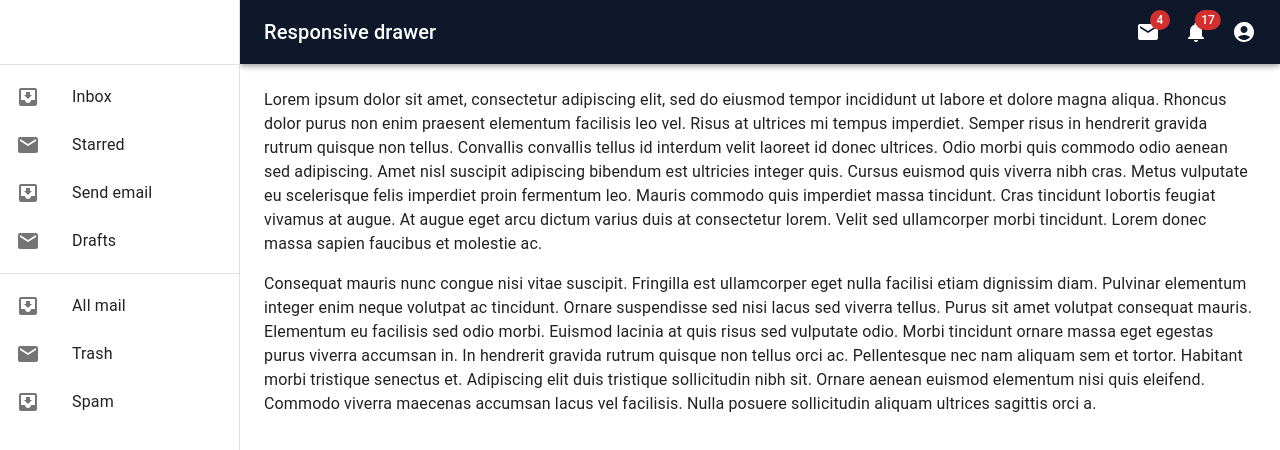
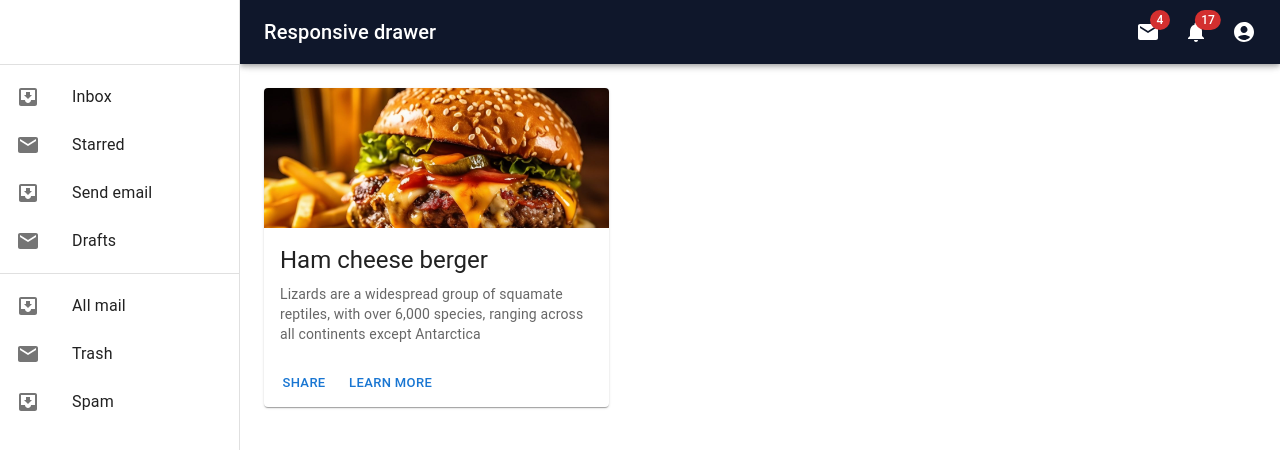
Before and after one commit to HarshanaSenadeera/Loopy_Resturent_New, a React (Create React App) app: page / in a window 1280 px wide. Shown: the top 450 px of the page. Built offline with nearby package versions, Linux system fonts and the light colour scheme.

Commit message:
navigation update

```diff
--- a/package.json
+++ b/package.json
@@ -20,6 +20,7 @@
     "@types/react-dom": "^18.2.25",
     "react": "^18.2.0",
     "react-dom": "^18.2.0",
+    "react-router-dom": "^6.22.3",
     "react-scripts": "5.0.1",
     "styled-components": "^6.1.8",
     "typescript": "^4.9.5",
--- a/src/App.tsx
+++ b/src/App.tsx
@@ -4,13 +4,19 @@ import NavBarTop from "./componenet/navbar/Navbar";
 import ClippedDrawer from "./componenet/navbar/nav";
 import ResponsiveDrawer from "./componenet/navbar/nav";
 import ImgMediaCard from "./componenet/dishes/dishes";
+import {DefaultLayout} from "./Common/Default Layout/DefaultLayout";
+import {BrowserRouter, Route, Routes} from 'react-router-dom';
 
 function App() {
   return (
-   <div>
+      <>
 
-     <ResponsiveDrawer/>
-   </div>
+          <BrowserRouter>
+              <Routes>
+                  <Route path="/*" Component={DefaultLayout} ></Route>
+              </Routes>
+          </BrowserRouter>
+      </>
   );
 }
 
--- /dev/null
+++ b/src/Common/Default Layout/DefaultLayout.tsx
@@ -0,0 +1,11 @@
+import React from "react";
+import {MainContext} from "../MainContext/MainContext";
+import ResponsiveDrawer from "../../componenet/navbar/nav";
+
+export const DefaultLayout = () => {
+    return (
+        <>
+            <ResponsiveDrawer/>
+        </>
+    );
+};
--- /dev/null
+++ b/src/Common/MainContext/MainContext.tsx
@@ -0,0 +1,19 @@
+import React from "react";
+import {Route, Routes} from "react-router-dom";
+import ImgMediaCard from "../../componenet/dishes/dishes";
+import {DishesMain} from "../Page/MainDishPage/DishesMain";
+
+export const MainContext = () => {
+    return (
+        <div>
+            <Routes>
+                <Route path="/" Component={DishesMain}></Route>
+                {/*<Route path="/tourClick" Component={TourClick}></Route>
+                <Route path="/tourBooking" Component={TourBooking}></Route>
+                <Route path="/aboutUS" Component={Aboutus}></Route>
+                <Route path="/login" Component={LoginForm}></Route>*/}
+
+
+            </Routes>
+        </div>    );
+};
--- /dev/null
+++ b/src/Common/Page/MainDishPage/DishesMain.tsx
@@ -0,0 +1,13 @@
+import Box from "@mui/material/Box";
+import Toolbar from "@mui/material/Toolbar";
+import * as React from "react";
+import ImgMediaCard from "../../../componenet/dishes/dishes";
+
+export const DishesMain = () => {
+    const drawerWidth = 240;
+
+    return (
+            <ImgMediaCard/>
+
+    );
+};
--- a/src/componenet/navbar/nav.tsx
+++ b/src/componenet/navbar/nav.tsx
@@ -24,6 +24,7 @@ import Badge from "@mui/material/Badge";
 import NotificationsIcon from "@mui/icons-material/Notifications";
 import AccountCircle from "@mui/icons-material/AccountCircle";
 import MoreIcon from "@mui/icons-material/MoreVert";
+import {MainContext} from "../../Common/MainContext/MainContext";
 
 const drawerWidth = 240;
 
@@ -333,34 +334,9 @@ export default function ResponsiveDrawer(props: Props) {
                 </Drawer>
             </Box>
             <Box component="main" sx={{ flexGrow: 1, p: 3, width: { sm: `calc(100% - ${drawerWidth}px)` } }}>
-                <Toolbar />
-                <Typography paragraph>
-                    Lorem ipsum dolor sit amet, consectetur adipiscing elit, sed do eiusmod
-                    tempor incididunt ut labore et dolore magna aliqua. Rhoncus dolor purus non
-                    enim praesent elementum facilisis leo vel. Risus at ultrices mi tempus
-                    imperdiet. Semper risus in hendrerit gravida rutrum quisque non tellus.
-                    Convallis convallis tellus id interdum velit laoreet id donec ultrices.
-                    Odio morbi quis commodo odio aenean sed adipiscing. Amet nisl suscipit
-                    adipiscing bibendum est ultricies integer quis. Cursus euismod quis viverra
-                    nibh cras. Metus vulputate eu scelerisque felis imperdiet proin fermentum
-                    leo. Mauris commodo quis imperdiet massa tincidunt. Cras tincidunt lobortis
-                    feugiat vivamus at augue. At augue eget arcu dictum varius duis at
-                    consectetur lorem. Velit sed ullamcorper morbi tincidunt. Lorem donec massa
-                    sapien faucibus et molestie ac.
-                </Typography>
-                <Typography paragraph>
-                    Consequat mauris nunc congue nisi vitae suscipit. Fringilla est ullamcorper
-                    eget nulla facilisi etiam dignissim diam. Pulvinar elementum integer enim
-                    neque volutpat ac tincidunt. Ornare suspendisse sed nisi lacus sed viverra
-                    tellus. Purus sit amet volutpat consequat mauris. Elementum eu facilisis
-                    sed odio morbi. Euismod lacinia at quis risus sed vulputate odio. Morbi
-                    tincidunt ornare massa eget egestas purus viverra accumsan in. In hendrerit
-                    gravida rutrum quisque non tellus orci ac. Pellentesque nec nam aliquam sem
-                    et tortor. Habitant morbi tristique senectus et. Adipiscing elit duis
-                    tristique sollicitudin nibh sit. Ornare aenean euismod elementum nisi quis
-                    eleifend. Commodo viverra maecenas accumsan lacus vel facilisis. Nulla
-                    posuere sollicitudin aliquam ultrices sagittis orci a.
-                </Typography>
+                <Toolbar/>
+                <MainContext />
+
             </Box>
         </Box>
     );
```
Also changed, not shown: 1 other file (tests, documents, lock files or other folders).
